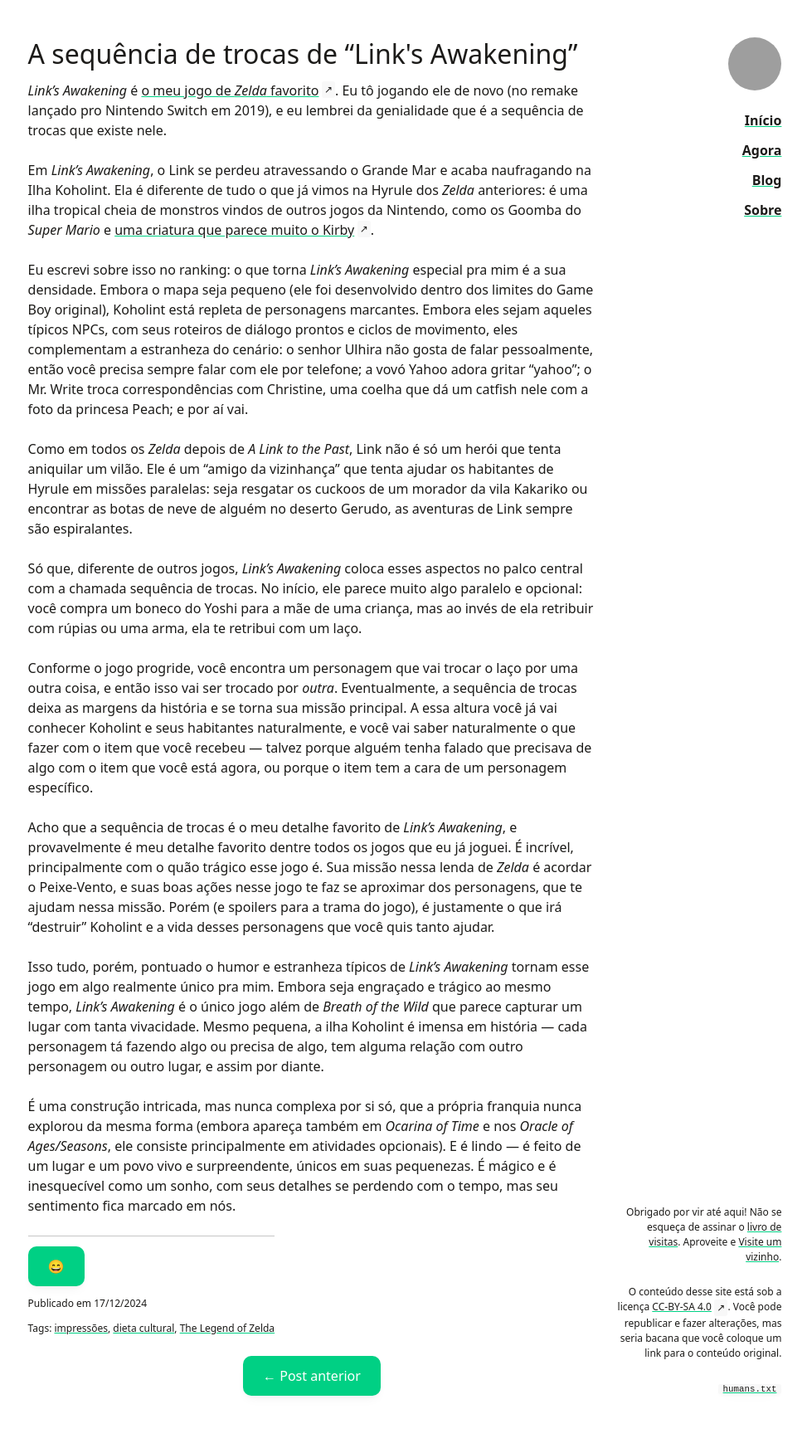
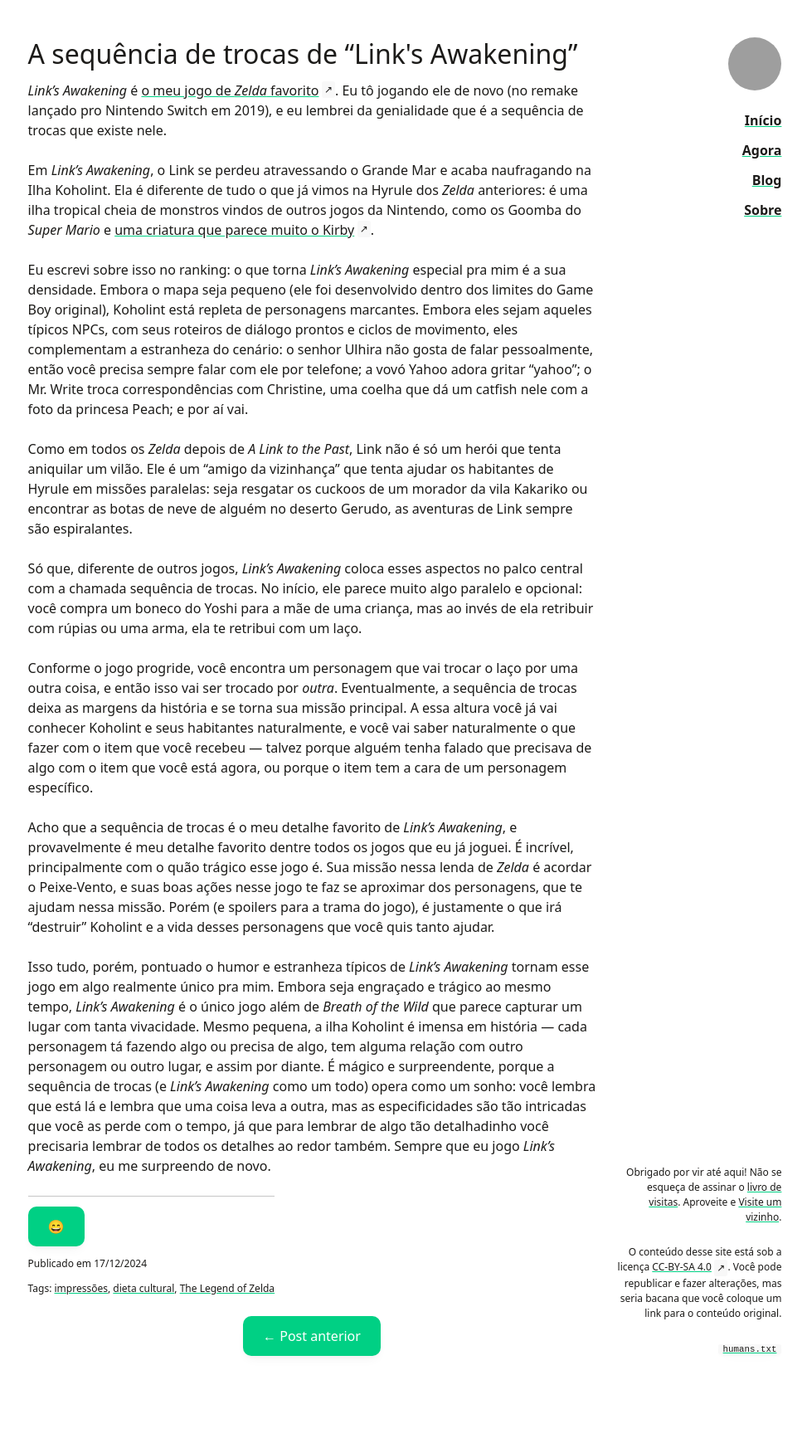
Before and after one commit to arthrfrts/arthrfrts, a Jekyll site: the page built from _posts/2024-12-17-a-sequência-de-trocas-de-link-s-awakening.md, in a window 1280 px wide. Shown: the whole page at 83% size, without its empty margins (152-1125 px from the left). Built offline with Jekyll 4.4.1, drawn with Linux system fonts in a browser that asks for light colours; a script that is not in the unit is left out; after the commit the page ends 1703 px from its top, so only the background shows below that; grey boxes are pictures that could not be loaded.

Commit message:
✍️ Edits “Link’s Awakening” trading sequence post

```diff
--- a/_posts/2024-12-17-a-sequência-de-trocas-de-link-s-awakening.md
+++ b/_posts/2024-12-17-a-sequência-de-trocas-de-link-s-awakening.md
@@ -23,6 +23,4 @@ Conforme o jogo progride, você encontra um personagem que vai trocar o laço po
 
 Acho que a sequência de trocas é o meu detalhe favorito de _Link's Awakening_, e provavelmente é meu detalhe favorito dentre todos os jogos que eu já joguei. É incrível, principalmente com o quão trágico esse jogo é. Sua missão nessa lenda de _Zelda_ é acordar o Peixe-Vento, e suas boas ações nesse jogo te faz se aproximar dos personagens, que te ajudam nessa missão. Porém (e spoilers para a trama do jogo), é justamente o que irá “destruir” Koholint e a vida desses personagens que você quis tanto ajudar.
 
-Isso tudo, porém, pontuado o humor e estranheza típicos de _Link's Awakening_ tornam esse jogo em algo realmente único pra mim. Embora seja engraçado e trágico ao mesmo tempo, _Link's Awakening_ é o único jogo além de _Breath of the Wild_ que parece capturar um lugar com tanta vivacidade. Mesmo pequena, a ilha Koholint é imensa em história — cada personagem tá fazendo algo ou precisa de algo, tem alguma relação com outro personagem ou outro lugar, e assim por diante.
-
-É uma construção intricada, mas nunca complexa por si só, que a própria franquia nunca explorou da mesma forma (embora apareça também em _Ocarina of Time_ e nos _Oracle of Ages/Seasons_, ele consiste principalmente em atividades opcionais). E é lindo — é feito de um lugar e um povo vivo e surpreendente, únicos em suas pequenezas. É mágico e é inesquecível como um sonho, com seus detalhes se perdendo com o tempo, mas seu sentimento fica marcado em nós.
+Isso tudo, porém, pontuado o humor e estranheza típicos de _Link's Awakening_ tornam esse jogo em algo realmente único pra mim. Embora seja engraçado e trágico ao mesmo tempo, _Link's Awakening_ é o único jogo além de _Breath of the Wild_ que parece capturar um lugar com tanta vivacidade. Mesmo pequena, a ilha Koholint é imensa em história — cada personagem tá fazendo algo ou precisa de algo, tem alguma relação com outro personagem ou outro lugar, e assim por diante. É mágico e surpreendente, porque a sequência de trocas (e _Link's Awakening_ como um todo) opera como um sonho: você lembra que está lá e lembra que uma coisa leva a outra, mas as especificidades são tão intricadas que você as perde com o tempo, já que para lembrar de algo tão detalhadinho você precisaria lembrar de todos os detalhes ao redor também. Sempre que eu jogo _Link's Awakening_, eu me surpreendo de novo.
```
